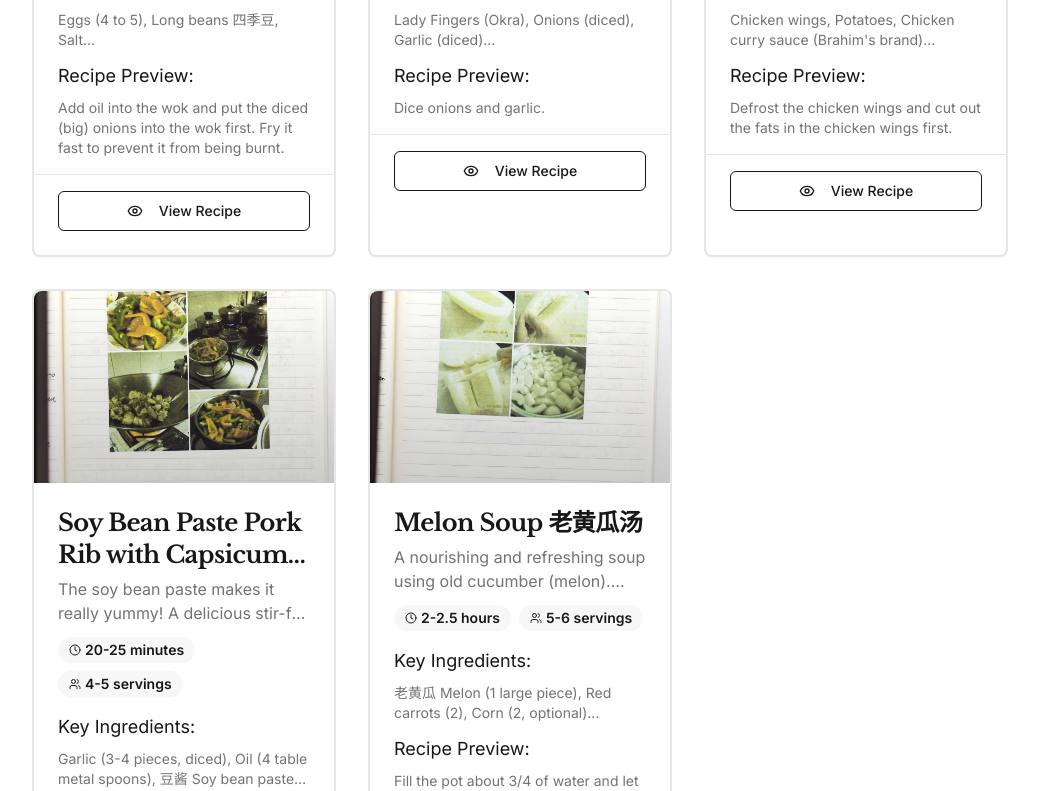
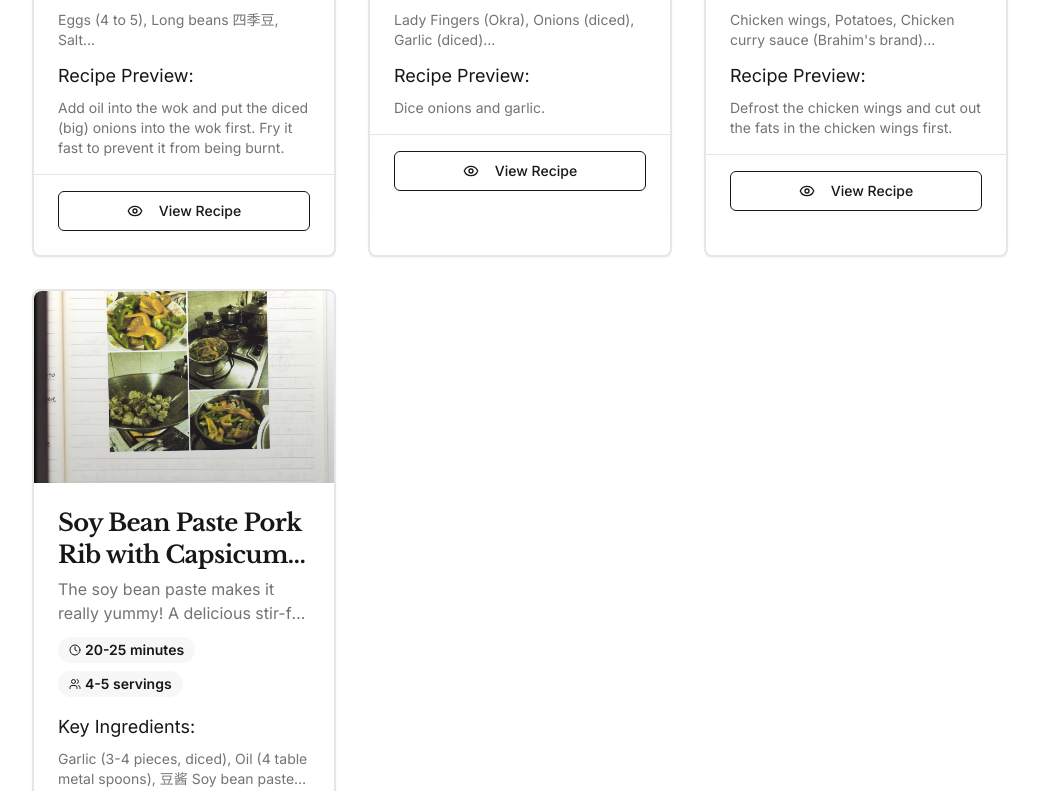
Before and after one commit to readandmuse/atasteofhome, a React (Vite) app: page / in a window 1280 px wide. Shown: the part 1129-1920 px from the top of the page, without its empty margins (120-1159 px from the left). Built offline with nearby package versions, Linux system fonts and the light colour scheme.

Commit message:
Preceding changes

```diff
--- a/src/pages/Index.tsx
+++ b/src/pages/Index.tsx
@@ -411,7 +411,7 @@ const Index = () => {
               </h3>
               <div className="grid grid-cols-1 md:grid-cols-2 lg:grid-cols-3 gap-8">
                 {recipes
-                  .filter((r) => !["sample-3", "sample-7"].includes(r.id))
+                  .filter((r) => !["sample-3", "sample-7", "sample-9"].includes(r.id))
                   .map((recipe) => (
                     <RecipeCard key={recipe.id} recipe={recipe} onEdit={handleEditRecipe} onView={handleViewRecipe} />
                   ))}
```
